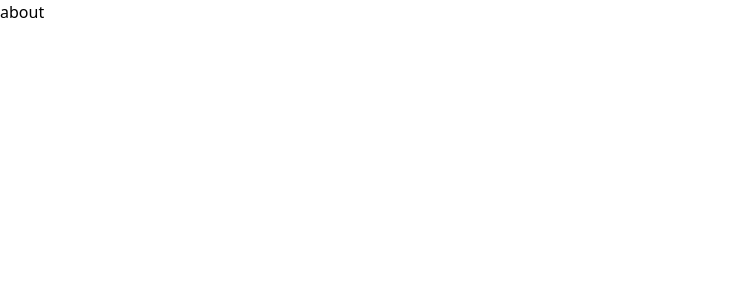
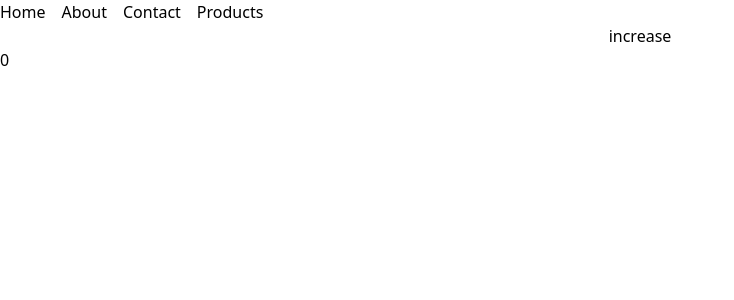
Before and after one commit to Code-Coterie-Team/toturial-react, a React (Vite) app: page / in a window 1280 px wide. Before the commit this address led to /about. Shown: the top 300 px of the page, without its empty margins (0-734 px from the left). Built offline with nearby package versions, Linux system fonts and the light colour scheme.

Commit message:
header navigation compate Link and a

```diff
--- a/src/App.jsx
+++ b/src/App.jsx
@@ -1,20 +1,9 @@
-import { Route, Routes, useLocation, useNavigate } from "react-router-dom";
+import { Route, Routes } from "react-router-dom";
 import Home from "./pages/home";
 import About from "./pages/about";
 import NoPage from "./pages/NoPage";
-import { useEffect } from "react";
 
 const App = () => {
-  const navigate = useNavigate();
-
-  const location = useLocation();
-
-  useEffect(() => {
-    if (location.pathname === "/") {
-      navigate("/about");
-    }
-  }, []);
-
   return (
     <Routes>
       <Route path="/" element={<Home />} />
--- a/src/pages/About.jsx
+++ b/src/pages/About.jsx
@@ -1,5 +1,13 @@
+import { Link } from "react-router-dom";
+
 const About = () => {
-  return <div>about</div>;
+  return (
+    <div>
+      <h1>About</h1>
+
+      <Link to="/">return home</Link>
+    </div>
+  );
 };
 
 export default About;
--- a/src/pages/Home.jsx
+++ b/src/pages/Home.jsx
@@ -1,5 +1,39 @@
+import { useState } from "react";
+import { Link } from "react-router-dom";
+
 const Home = () => {
-  return <div>home</div>;
+  const [count, setCount] = useState(0);
+
+  // const handleClick = () => {
+  //   setCount((prev) => prev + 1);
+  // };
+  return (
+    <div className="flex flex-col">
+      <header className="flex gap-4">
+        <Link to="/">Home</Link>
+        <Link to="/about">About</Link>
+        <Link to="/contact">Contact</Link>
+        <Link to="Products">Products</Link>
+      </header>
+
+      {/* <header className="flex gap-4">
+        <a href="/">Home</a>
+        <a href="/about">About</a>
+        <a href="/contact">Contact</a>
+        <a href="Products">Products</a>
+      </header> */}
+
+      <button
+        onClick={() => {
+          setCount((prev) => prev + 1);
+        }}
+      >
+        increase
+      </button>
+
+      <h1>{count}</h1>
+    </div>
+  );
 };
 
 export default Home;
```
